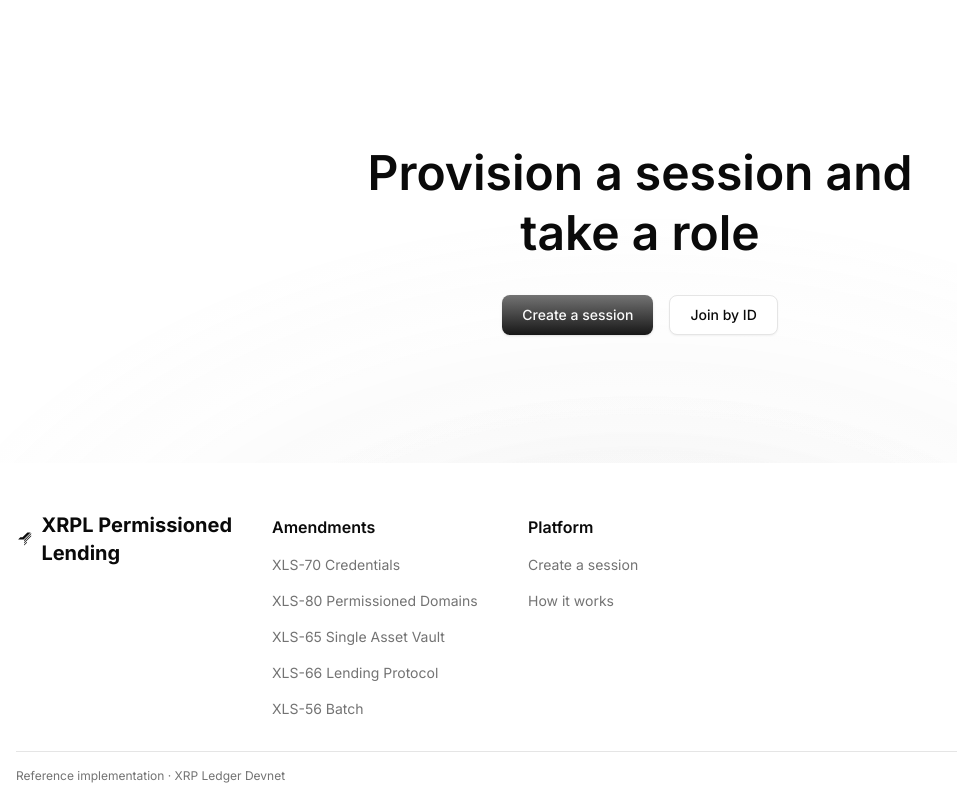
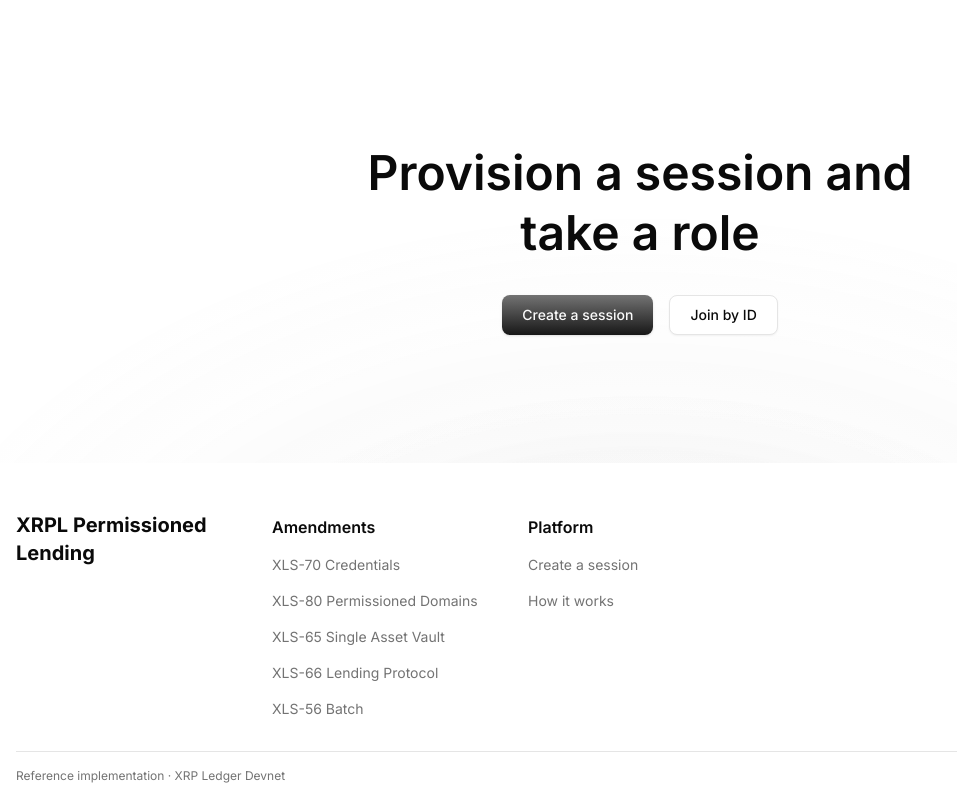
Before and after one commit to VS1-Finance/XRPL-LendingWeb, a Next.js app: page / in a window 1280 px wide. Shown: the part 2670-3470 px from the top of the page, without its empty margins (0-957 px from the left). Built offline with nearby package versions, Linux system fonts and the light colour scheme.

Commit message:
Fix reviewer items: hide XRP issuer seat, exclude setup from deposit counts, round amounts, drop template footer logo

```diff
--- a/components/logos/launch-ui.tsx
+++ /dev/null
@@ -1,19 +0,0 @@
-const LaunchUI = (props: React.SVGProps<SVGSVGElement>) => (
-  <svg
-    width={24}
-    height={24}
-    viewBox="0 0 24 24"
-    fill="none"
-    xmlns="http://www.w3.org/2000/svg"
-    {...props}
-  >
-    <path
-      d="M10.5 12.75H3L6 9.75H9L15.75 3H20.25L10.5 12.75Z"
-      fill="currentColor"
-    />
-    <path d="M11.25 15V13.5L21 3.75V5.25L11.25 15Z" fill="currentColor" />
-    <path d="M11.25 18V16.5L21 6.75V8.25L11.25 18Z" fill="currentColor" />
-    <path d="M11.25 21V19.5L15 15.75V17.25L11.25 21Z" fill="currentColor" />
-  </svg>
-);
-export default LaunchUI;
--- a/components/sections/footer/default.tsx
+++ b/components/sections/footer/default.tsx
@@ -2,7 +2,6 @@ import { ReactNode } from "react";
 
 import { cn } from "@/lib/utils";
 
-import LaunchUI from "../../logos/launch-ui";
 import {
   Footer,
   FooterBottom,
@@ -32,7 +31,7 @@ interface FooterProps {
 }
 
 export default function FooterSection({
-  logo = <LaunchUI />,
+  logo = null,
   name = "XRPL Permissioned Lending",
   columns = [],
   copyright = "",
--- a/components/session/activity-chart.tsx
+++ b/components/session/activity-chart.tsx
@@ -32,7 +32,10 @@ function kindOf(action: string): Kind | undefined {
 }
 
 export function ActivityChart({ entries, state }: { entries: LogEntry[]; state: SessionState | null }) {
-  const settled = entries.filter((e) => e.ok);
+  // Count market activity only — a human or bot participant acting. Provisioning steps (by: "system")
+  // set up the environment (e.g. seeding vault liquidity) and are not participant deposits, so counting
+  // them would show "Deposits N" before any depositor has acted.
+  const settled = entries.filter((e) => e.ok && e.by !== "system");
   const counts = new Map<Kind, number>();
   for (const e of settled) {
     const k = kindOf(e.action);
--- a/components/session/activity-charts.tsx
+++ b/components/session/activity-charts.tsx
@@ -131,7 +131,9 @@ function LoanOutcomesChart({ entries }: { entries: LogEntry[] }) {
   } satisfies ChartConfig;
 
   const settled = entries
-    .filter((e) => e.ok)
+    // Market activity only — exclude provisioning (by: "system") so setup steps are not charted as
+    // participant actions.
+    .filter((e) => e.ok && e.by !== "system")
     .filter((e) => {
       const k = kindOf(e.action);
       return k === "originate" || k === "repay" || k === "default";
@@ -177,7 +179,8 @@ function FlowsChart({ entries, asset }: { entries: LogEntry[]; asset: string })
   } satisfies ChartConfig;
 
   const flows = entries
-    .filter((e) => e.ok)
+    // Market activity only — exclude provisioning (by: "system").
+    .filter((e) => e.ok && e.by !== "system")
     .filter((e) => {
       const k = kindOf(e.action);
       return k === "deposit" || k === "withdraw";
--- a/components/session/role-panel.tsx
+++ b/components/session/role-panel.tsx
@@ -6,7 +6,7 @@ import type { SeatSummary, SessionConfig, SessionState } from "@/lib/types";
 import type { ActionResult } from "@/lib/engine-client";
 import { seatLabel, seatLabelForKey, roleDescription } from "@/lib/roles";
 import { txUrl } from "@/lib/client";
-import { shortId } from "@/lib/format";
+import { shortId, formatAmount } from "@/lib/format";
 import { ledgerMessage } from "@/lib/ledger-codes";
 import { Card, CardContent, CardHeader, CardTitle, CardDescription } from "@/components/ui/card";
 import { Button } from "@/components/ui/button";
@@ -416,7 +416,7 @@ function formatDuration(seconds: number): string {
 function loanChoices(loans: SessionState["loans"]): Choice[] {
   return loans.map((l) => ({
     value: l.loanId,
-    label: `${shortId(l.loanId, 6, 4)} · ${l.totalOutstanding} out`,
+    label: `${shortId(l.loanId, 6, 4)} · ${formatAmount(l.totalOutstanding)} out`,
   }));
 }
 
@@ -481,7 +481,7 @@ function BorrowerActions({
         amountPlaceholder="Amount"
         amountByChoice={outstandingByLoan}
         amountHint={(loanId) =>
-          outstandingByLoan[loanId] ? `Amount due: ${outstandingByLoan[loanId]} — pay at least this.` : undefined
+          outstandingByLoan[loanId] ? `Amount due: ${formatAmount(outstandingByLoan[loanId])} — pay at least this.` : undefined
         }
         cta="Repay"
         action="repay"
--- a/components/session/seat-grid.tsx
+++ b/components/session/seat-grid.tsx
@@ -40,8 +40,13 @@ export function SeatGrid({
   vault: SessionState["vault"];
 }) {
   // Seats are grouped so the structure reads clearly: the protocol-fixed system roles, then each
-  // pooled role with its own "add" affordance at the end of the group.
-  const system = seats.filter((s) => s.role === "issuer" || s.role === "credentialIssuer" || s.role === "owner");
+  // pooled role with its own "add" affordance at the end of the group. An XRP vault has no currency
+  // issuer — the issuer account exists only to hold the native asset, so it is not surfaced as a role
+  // seat (matching the role copy, which says an XRP vault has no currency issuer).
+  const isXrp = asset === "XRP";
+  const system = seats.filter(
+    (s) => (s.role === "issuer" && !isXrp) || s.role === "credentialIssuer" || s.role === "owner",
+  );
   const depositors = seats.filter((s) => s.role === "depositor");
   const borrowers = seats.filter((s) => s.role === "borrower");
 
```
Also changed, not shown: components.json.
